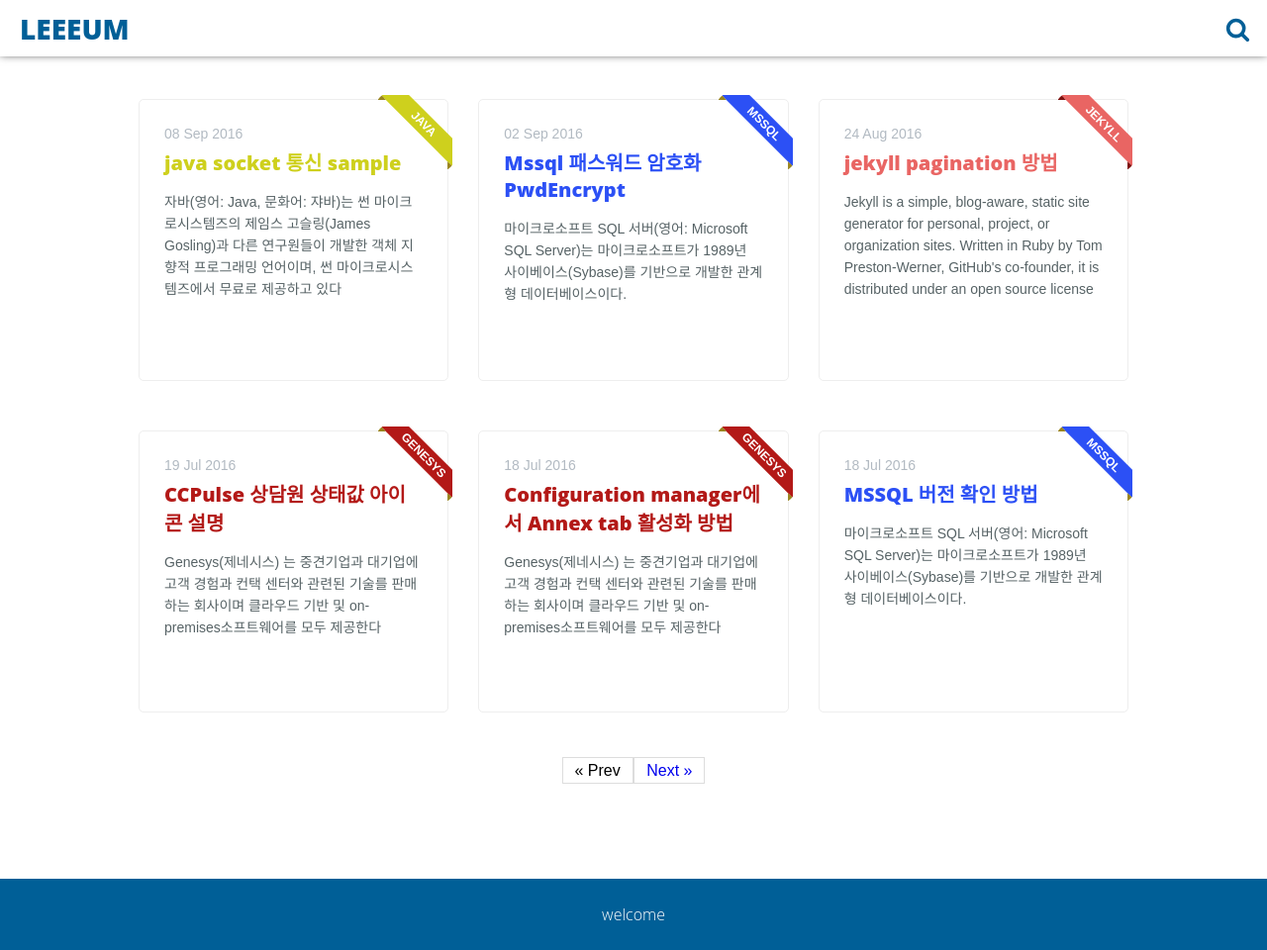
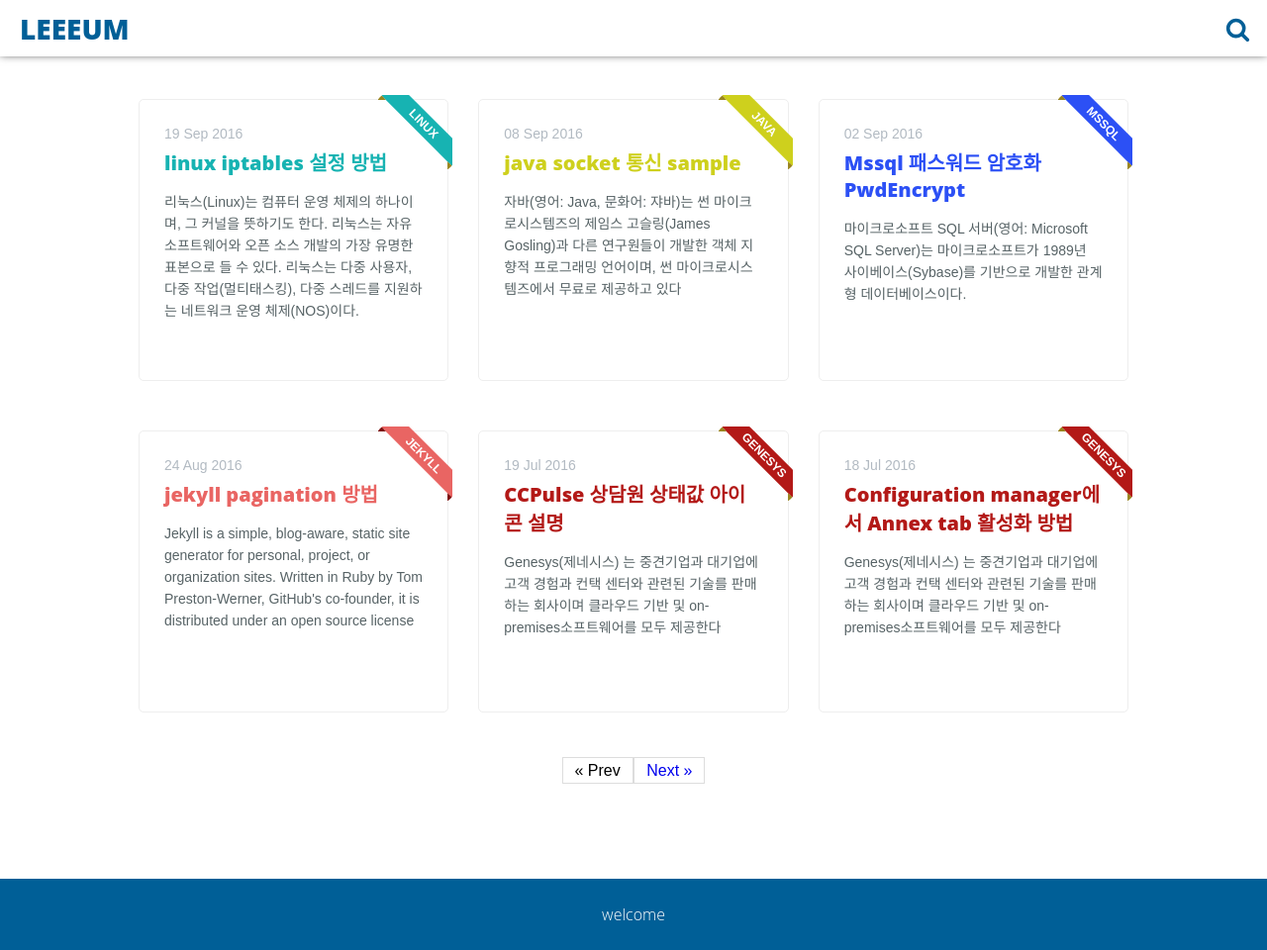
Before and after one commit to lky88/lky88.github.io, a Jekyll site: the page built from index.html, in a window 1280 px wide and 960 px high. Shown: the whole window at 99% size. Built offline with Jekyll 4.4.1, drawn with Linux system fonts in a browser that asks for light colours; the list of posts is cut into pages by our own code.

Commit message:
linux iptables

```diff
--- /dev/null
+++ b/_posts/2016-09-19-linux-iptables.md
@@ -0,0 +1,69 @@
+---
+layout: post
+title: "linux iptables 설정 방법"
+date: 2016-09-19 00:00:00
+image: '/assets/img/'
+description: 'linux 명령어'
+main-class: 'linux'
+color: '#B31917'
+tags:
+-
+categories:
+introduction: "리눅스(Linux)는 컴퓨터 운영 체제의 하나이며, 그 커널을 뜻하기도 한다. 리눅스는 자유 소프트웨어와 오픈 소스 개발의 가장 유명한 표본으로 들 수 있다. 리눅스는 다중 사용자, 다중 작업(멀티태스킹), 다중 스레드를 지원하는 네트워크 운영 체제(NOS)이다."
+---
+
+
+#iptable 설치 방법
+
+{% highlight ruby %}
+
+yum -y install iptables
+yum -y install iptables-service
+
+{% endhighlight%}
+
+#iptables service 설치 확인 방법
+
+{% highlight ruby %}
+
+rpm -qa | grep iptables
+
+{% endhighlight %}
+
+> 결과
+
+![Imagem em um ipad](/assets/img/linux/iptables1.jpg)
+
+#/etc/sysconfig 이동
+
+{% highlight ruby %}
+
+cd /etc/sysconfig
+
+{% endhighlight%}
+
+> 결과
+
+![Imagem em um ipad](/assets/img/linux/iptables2.jpg)
+
+
+#iptables 열기
+
+{% highlight ruby %}
+
+vi iptables
+
+{% endhighlight%}
+
+> 결과
+
+![Imagem em um ipad](/assets/img/linux/iptables3.jpg)
+
+
+{% highlight ruby %}
+
+-A INPUT -p tcp --dport PORT -j ACCEPT
+
+{% endhighlight%}
+
+> EX) -A INPUT -p tcp --dport 1521 -j ACCEPT
```
Also changed, not shown: _posts/2016-07-16-linux-command-cp.md (+1 -2 lines), assets/img/linux/iptables1.jpg (added), assets/img/linux/iptables2.jpg (added), assets/img/linux/iptables3.jpg (added).
